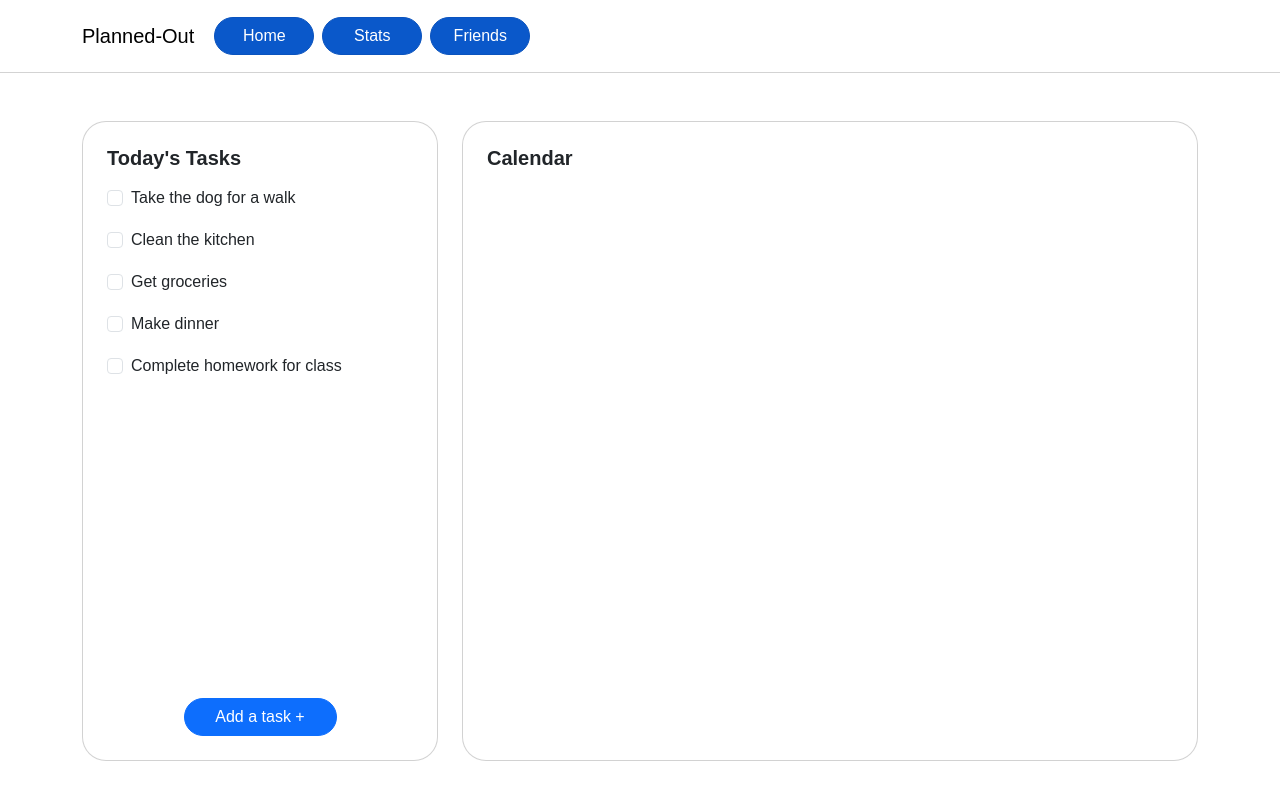
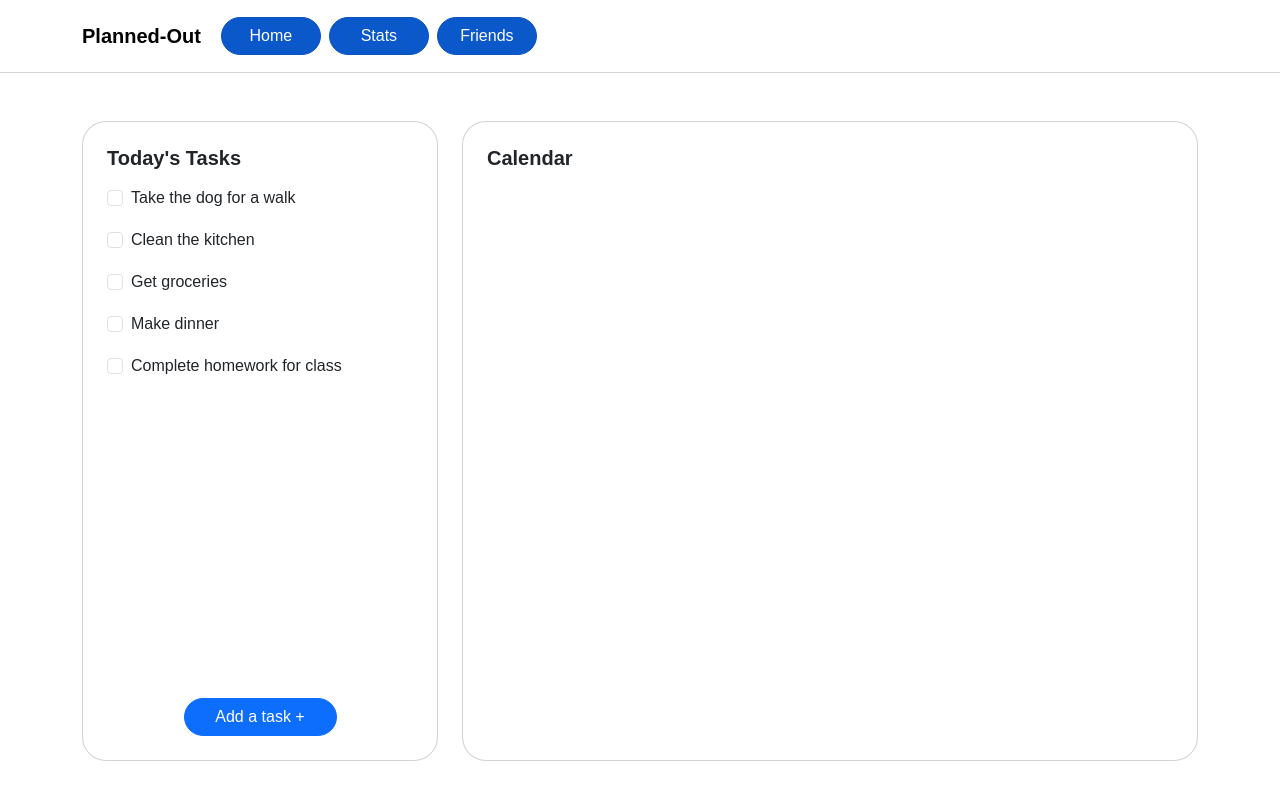
Before and after one commit to COSC481W-2023Fall/planned-out, a React (Create React App) app in the folder front-end/: page / in a window 1280 px wide. Built offline with nearby package versions, Linux system fonts and the light colour scheme.

Commit message:
style: Make the site title bold

```diff
--- a/front-end/src/index.css
+++ b/front-end/src/index.css
@@ -14,6 +14,10 @@ code {
   border-bottom: 1px solid lightgrey;
   margin-bottom: 3em;
   padding: 1em;
+}
+
+.navbar-brand {
+  font-weight: bold;
 }
 
 .main-nav-button {
```
